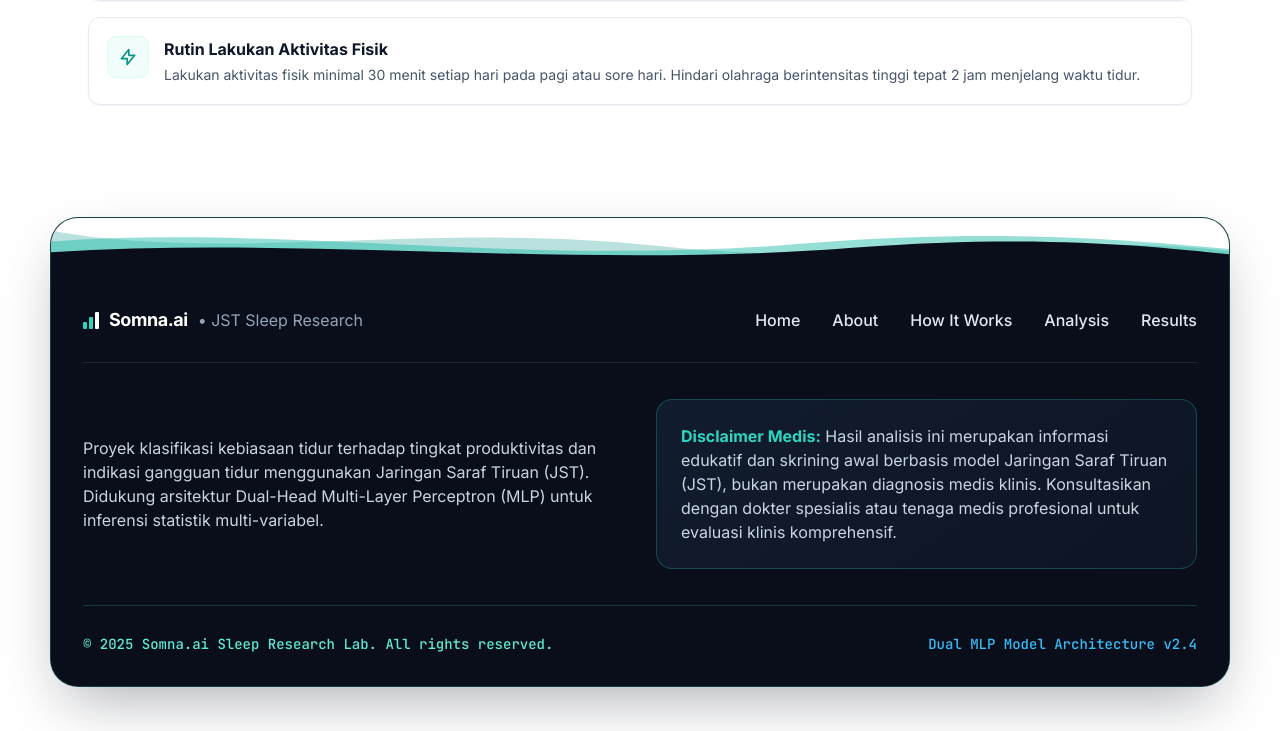
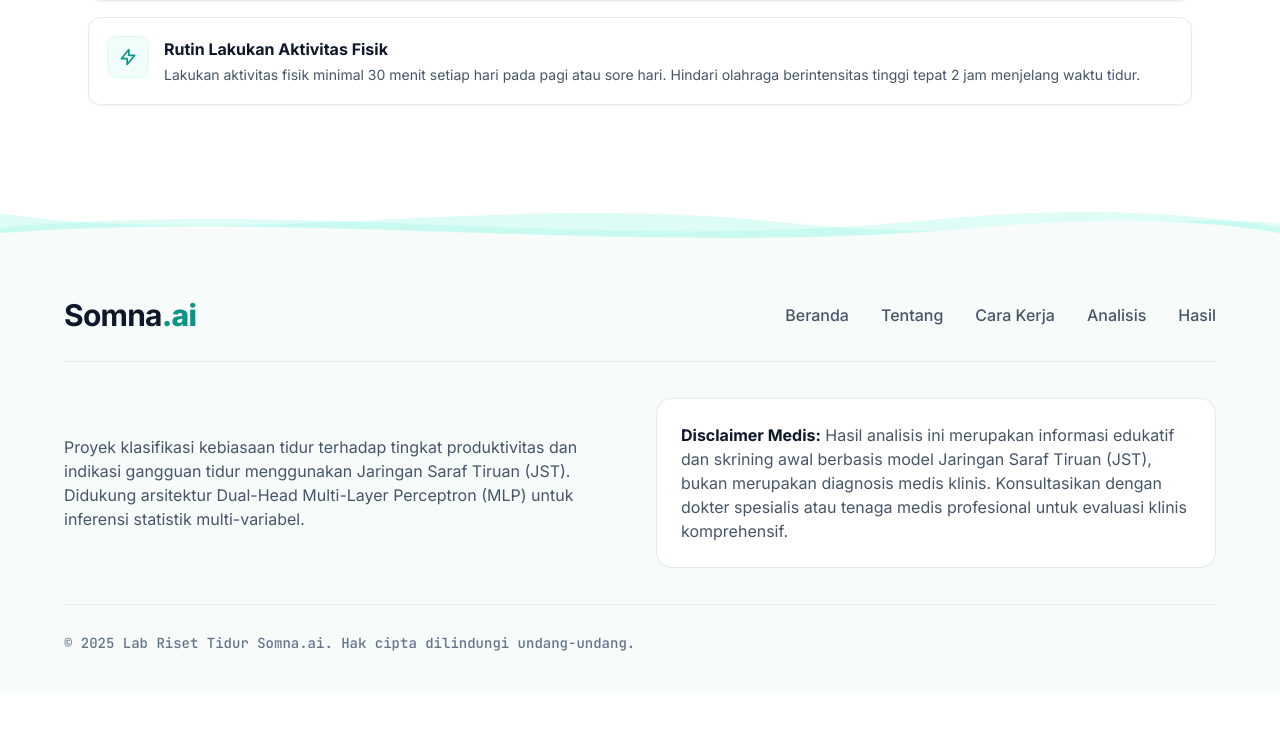
Before and after one commit to inirifyy/Somna.ai, a Flask app: page / in a window 1280 px wide. Shown: the part 4351-5082 px from the top of the page. After the commit the page ends 5002 px from the top, so only its background shows below. Run offline with Flask 3, Linux system fonts and the light colour scheme; some libraries are stand-ins or nearby versions.

Commit message:
update bagian footer

```diff
--- a/templates/components/footer.html
+++ b/templates/components/footer.html
@@ -1,62 +1,57 @@
 <!-- FOOTER -->
-<footer id="footer" style="background-color: #ffffff; color: #cbd5e1; padding: 32px 20px 44px 20px;" class="w-full">
-  <div style="max-width: 1180px; margin: 0 auto; background-color: #090e1a; border: 1px solid rgba(45, 212, 191, 0.25); border-radius: 28px; box-shadow: 0 24px 60px -15px rgba(9, 14, 26, 0.35), 0 0 0 1px rgba(255, 255, 255, 0.04) inset; overflow: hidden;">
+<footer id="footer" class="w-full bg-white">
+  <!-- PEMBATAS GELOMBANG ORGANIK (TRANSISI MAIN CONTENT KE FOOTER) -->
+  <div class="w-full overflow-hidden leading-none bg-white">
+    <svg viewBox="0 0 1440 90" fill="none" xmlns="http://www.w3.org/2000/svg" class="block w-full h-14 sm:h-20" preserveAspectRatio="none">
+      <!-- Lapisan gelombang belakang (mint lembut transparan) -->
+      <path d="M0 32C280 72 560 8 880 42C1140 70 1320 26 1440 44V90H0V32Z" fill="#CCFBF1" fill-opacity="0.65" />
+      <!-- Lapisan gelombang tengah (aksen teal sangat halus) -->
+      <path d="M0 48C340 16 680 76 1040 40C1240 20 1360 36 1440 48V90H0V48Z" fill="#99F6E4" fill-opacity="0.3" />
+      <!-- Lapisan gelombang depan (menyatu dengan background footer) -->
+      <path d="M0 54C360 28 720 82 1100 48C1280 32 1380 44 1440 54V90H0V54Z" fill="#F7FBFA" />
+    </svg>
+  </div>
 
-    <!-- Gelombang halus -->
-    <div style="width: 100%; line-height: 0; background-color: #ffffff;">
-      <svg viewBox="0 0 1440 120" fill="none" xmlns="http://www.w3.org/2000/svg" style="display: block; width: 100%; height: 64px;" preserveAspectRatio="none">
-        <path d="M0 24C220 84 460 6 740 52C1020 98 1240 24 1440 62V120H0V24Z" fill="#0d9488" fill-opacity="0.28" />
-        <path d="M0 44C280 12 580 92 920 48C1160 18 1320 42 1440 58V120H0V44Z" fill="#14b8a6" fill-opacity="0.45" />
-        <path d="M0 64C320 34 640 96 980 56C1200 30 1340 52 1440 68V120H0V64Z" fill="#090e1a" />
-      </svg>
-    </div>
+  <!-- KONTEN UTAMA FOOTER -->
+  <div class="w-full bg-[#F7FBFA] pt-8 pb-10 px-6 sm:px-8">
+    <div class="w-full max-w-6xl mx-auto flex flex-col gap-9">
 
-    <!-- Isi utama footer melayang (letak disamakan dengan Figma) -->
-    <div style="padding: 24px 32px 32px 32px; background-color: #090e1a;" class="w-full flex flex-col gap-9">
-
-      <!-- BARIS 1: KIRI (SOMNA.AI • JST SLEEP RESEARCH) & KANAN (NAV LINKS) -->
-      <div style="border-bottom: 1px solid rgba(148, 163, 184, 0.16);" class="w-full flex flex-col md:flex-row justify-between items-start md:items-center gap-6 pb-7">
-        <a href="#hero" style="text-decoration: none;" class="inline-flex items-center gap-2.5 group">
-          <span style="display: inline-flex; align-items: flex-end; gap: 2px; height: 18px;">
-            <span style="width: 4px; height: 7px; background-color: #2dd4bf; border-radius: 1px;"></span>
-            <span style="width: 4px; height: 12px; background-color: #2dd4bf; border-radius: 1px;"></span>
-            <span style="width: 4px; height: 17px; background-color: #ffffff; border-radius: 1px;"></span>
+      <!-- BARIS 1: KIRI (SOMNA.AI • RISET TIDUR JST) & KANAN (NAV LINKS) -->
+      <div class="w-full flex flex-col md:flex-row justify-between items-start md:items-center gap-6 pb-7 border-b border-slate-200/80">
+        <a href="#hero" class="inline-flex items-center gap-2.5 group">
+          <span class="text-2xl sm:text-3xl font-bold font-['Inter'] tracking-tight">
+            <span class="text-slate-900 group-hover:text-teal-700 transition-colors">Somna</span><span class="text-teal-600 font-extrabold">.ai</span>
           </span>
-          <span style="color: #ffffff;" class="text-base sm:text-lg font-bold font-['Inter'] tracking-tight">Somna.ai</span>
-          <span style="color: #94a3b8;" class="text-sm sm:text-base font-normal font-['Inter']">&bull; JST Sleep Research</span>
         </a>
 
-        <nav aria-label="Navigasi Footer" class="flex flex-wrap items-center gap-6 sm:gap-8 text-sm sm:text-base font-medium font-['Inter']">
-          <a href="#hero" style="color: #e2e8f0; text-decoration: none;" class="hover:text-teal-400 transition-colors">Home</a>
-          <a href="#fitur" style="color: #e2e8f0; text-decoration: none;" class="hover:text-teal-400 transition-colors">About</a>
-          <a href="#caraKerja" style="color: #e2e8f0; text-decoration: none;" class="hover:text-teal-400 transition-colors">How It Works</a>
-          <a href="#formAnalisis" style="color: #e2e8f0; text-decoration: none;" class="hover:text-teal-400 transition-colors">Analysis</a>
-          <a href="#hasilInferensi" style="color: #e2e8f0; text-decoration: none;" class="hover:text-teal-400 transition-colors">Results</a>
+        <nav aria-label="Navigasi Footer" class="flex flex-wrap items-center gap-6 sm:gap-8 text-sm sm:text-base font-medium font-['Inter'] text-slate-600">
+          <a href="#hero" class="hover:text-teal-600 transition-colors">Beranda</a>
+          <a href="#fitur" class="hover:text-teal-600 transition-colors">Tentang</a>
+          <a href="#caraKerja" class="hover:text-teal-600 transition-colors">Cara Kerja</a>
+          <a href="#formAnalisis" class="hover:text-teal-600 transition-colors">Analisis</a>
+          <a href="#hasilInferensi" class="hover:text-teal-600 transition-colors">Hasil</a>
         </nav>
       </div>
 
       <!-- BARIS 2: KIRI (DESKRIPSI PROYEK) & KANAN (KARTU DISCLAIMER MEDIS) -->
       <div class="w-full grid grid-cols-1 lg:grid-cols-2 gap-8 items-center">
         <div>
-          <p style="color: #cbd5e1;" class="text-sm sm:text-base font-normal font-['Inter'] leading-relaxed max-w-xl m-0">
+          <p class="text-slate-600 text-sm sm:text-base font-normal font-['Inter'] leading-relaxed max-w-xl">
             Proyek klasifikasi kebiasaan tidur terhadap tingkat produktivitas dan indikasi gangguan tidur menggunakan Jaringan Saraf Tiruan (JST). Didukung arsitektur Dual-Head Multi-Layer Perceptron (MLP) untuk inferensi statistik multi-variabel.
           </p>
         </div>
 
-        <div style="background: linear-gradient(145deg, #111c2e 0%, #0d1524 100%); border: 1px solid rgba(45, 212, 191, 0.25);" class="p-6 rounded-2xl">
-          <p style="color: #cbd5e1;" class="text-sm sm:text-base font-normal font-['Inter'] leading-relaxed m-0">
-            <strong style="color: #2dd4bf;" class="font-bold">Disclaimer Medis:</strong> Hasil analisis ini merupakan informasi edukatif dan skrining awal berbasis model Jaringan Saraf Tiruan (JST), bukan merupakan diagnosis medis klinis. Konsultasikan dengan dokter spesialis atau tenaga medis profesional untuk evaluasi klinis komprehensif.
+        <div class="p-6 bg-white rounded-2xl border border-slate-200/90 shadow-2xs">
+          <p class="text-slate-600 text-sm sm:text-base font-normal font-['Inter'] leading-relaxed">
+            <strong class="text-slate-900 font-bold">Disclaimer Medis:</strong> Hasil analisis ini merupakan informasi edukatif dan skrining awal berbasis model Jaringan Saraf Tiruan (JST), bukan merupakan diagnosis medis klinis. Konsultasikan dengan dokter spesialis atau tenaga medis profesional untuk evaluasi klinis komprehensif.
           </p>
         </div>
       </div>
 
-      <!-- BARIS 3: KIRI (COPYRIGHT) & KANAN (MODEL INFO) BERWARNA -->
-      <div style="border-top: 1px solid rgba(45, 212, 191, 0.22);" class="w-full pt-7 flex flex-col sm:flex-row justify-between items-start sm:items-center gap-2 text-xs sm:text-sm font-['JetBrains_Mono']">
-        <div style="color: #5eead4; font-weight: 500;">
-          &copy; 2025 Somna.ai Sleep Research Lab. All rights reserved.
-        </div>
-        <div style="color: #38bdf8; font-weight: 500;">
-          Dual MLP Model Architecture v2.4
+      <!-- BARIS 3: KIRI (HAK CIPTA) & KANAN (INFO MODEL) -->
+      <div class="w-full pt-7 border-t border-slate-200/80 flex flex-col sm:flex-row justify-between items-start sm:items-center gap-2 text-xs sm:text-sm font-['JetBrains_Mono']">
+        <div class="text-slate-500 font-medium">
+          &copy; 2025 Lab Riset Tidur Somna.ai. Hak cipta dilindungi undang-undang.
         </div>
       </div>
 
```
